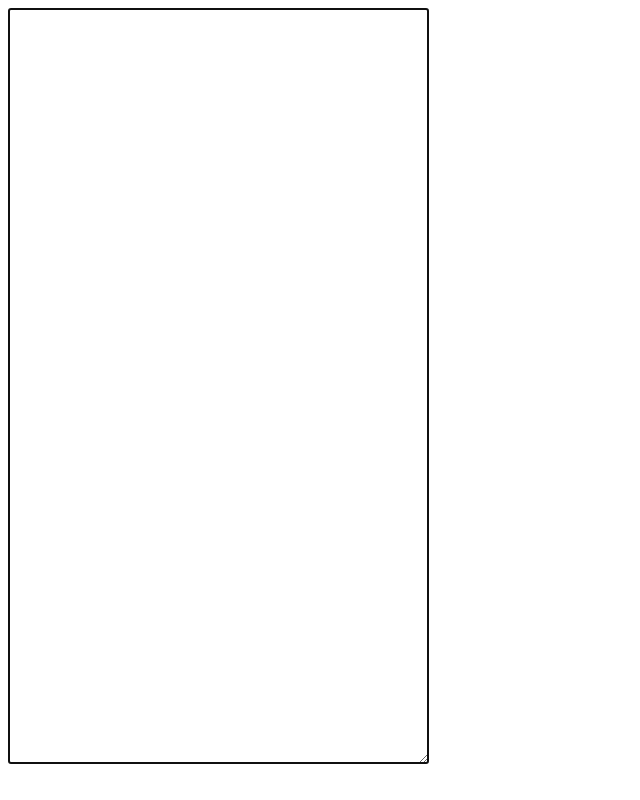
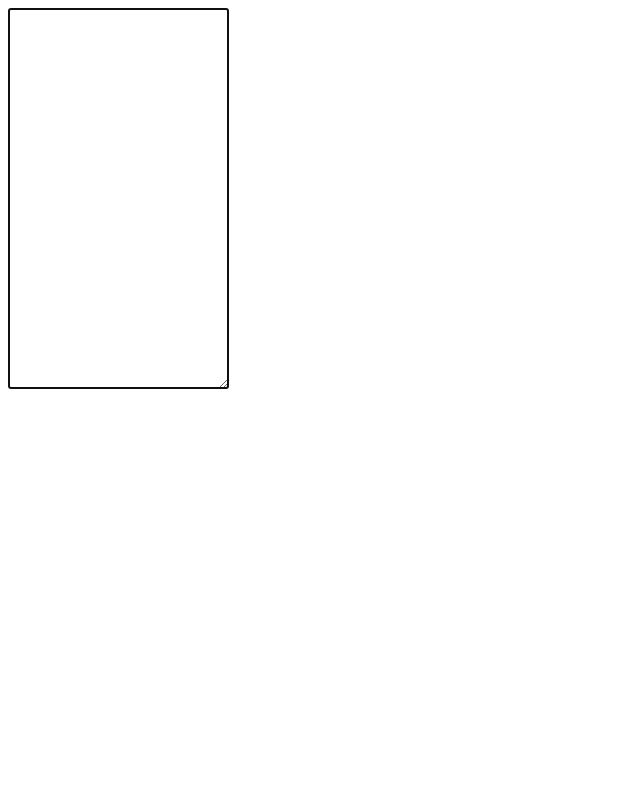
Before and after one commit to Doginal/input_for_grammarly, a plain HTML site: page index.html in a window 1280 px wide. Shown: the whole page, without its empty margins (0-640 px from the left). Drawn offline with Linux system fonts and the light colour scheme.

Commit message:
Update index.html

```diff
--- a/index.html
+++ b/index.html
@@ -11,7 +11,7 @@
 
 <body class="platform-cordova"layout="column" flex>
     <form>
-    <textarea rows="50" cols="50" autofocus></textarea>
+    <textarea rows="25" cols="25" autofocus></textarea>
     </form>
 
 </body>
```
